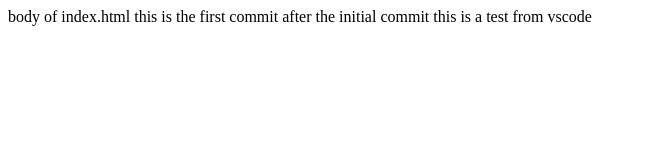
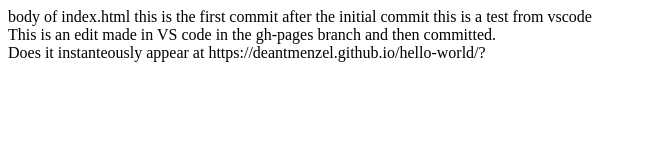
Before and after one commit to deantmenzel/hello-world, a plain HTML site: page index.html in a window 1280 px wide. Shown: the whole page, without its empty margins (0-646 px from the left). Drawn offline with Linux system fonts and the light colour scheme.

Commit message:
first update of index.html

```diff
--- a/index.html
+++ b/index.html
@@ -6,5 +6,9 @@
     body of index.html
     this is the first commit after the initial commit
     this is a test from vscode
+    <br/>
+    This is an edit made in VS code in the gh-pages branch and then committed.
+    <br/>
+    Does it instanteously appear at https://deantmenzel.github.io/hello-world/?
   </body>
 </html>
```
